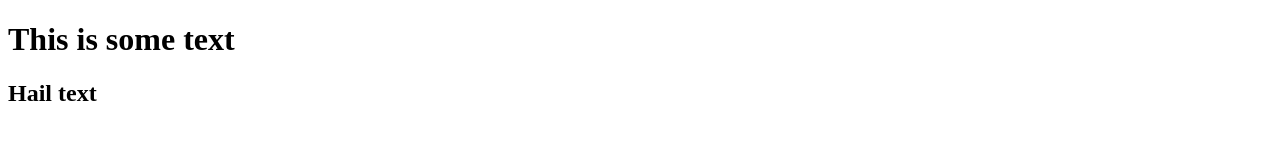
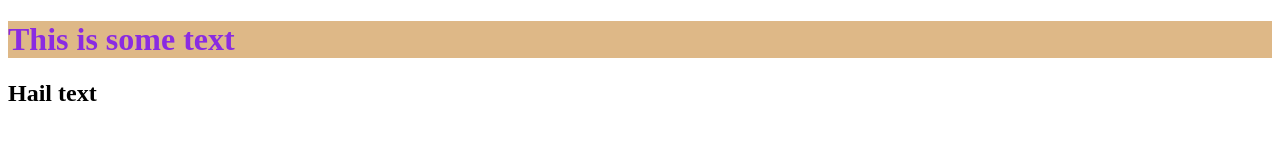
Before and after one commit to go-ven/initializerTema, a plain HTML site: page index.html in a window 1280 px wide. Drawn offline with Linux system fonts and the light colour scheme.

Commit message:
added css

```diff
--- a/style.css
+++ b/style.css
@@ -0,0 +1,7 @@
+h1 {
+  color: blueviolet;
+  background-color: burlywood;
+}
+h2 {
+  border-color: crimson;
+}
```
Also changed, not shown: index.html (line endings or trailing spaces).
